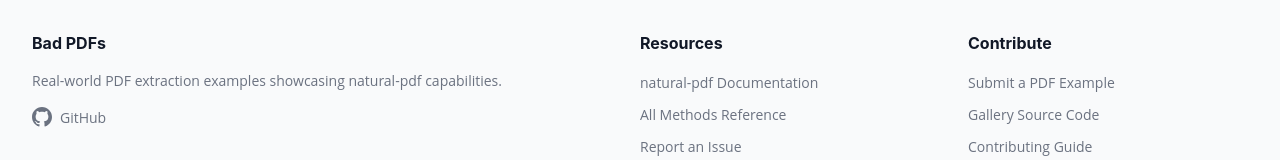
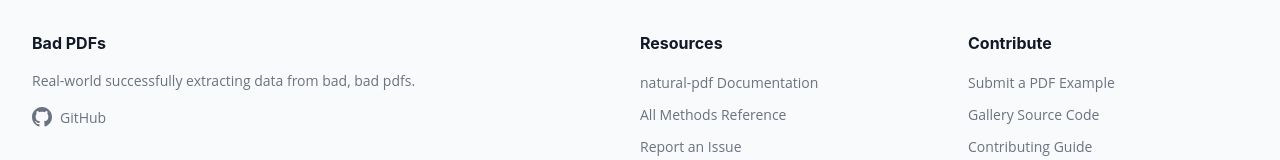
Before and after one commit to jsoma/badpdfs-site, an Astro site in the folder frontend/: page /about in a window 1280 px wide. Shown: the part 2415-2575 px from the top of the page. Built offline with nearby package versions, Linux system fonts and the light colour scheme; Astro itself is replaced by a stand-in of ours; no server answers.

Commit message:
many many updates

```diff
--- a/frontend/src/components/Footer.astro
+++ b/frontend/src/components/Footer.astro
@@ -8,7 +8,7 @@
     <div class="footer-content">
       <div class="footer-section">
         <h3>Bad PDFs</h3>
-        <p>Real-world PDF extraction examples showcasing natural-pdf capabilities.</p>
+        <p>Real-world successfully extracting data from bad, bad pdfs.</p>
         <div class="footer-links">
           <a href="https://github.com/jsoma/natural-pdf" target="_blank" rel="noopener noreferrer">
             <svg width="20" height="20" viewBox="0 0 24 24" fill="currentColor">
```
